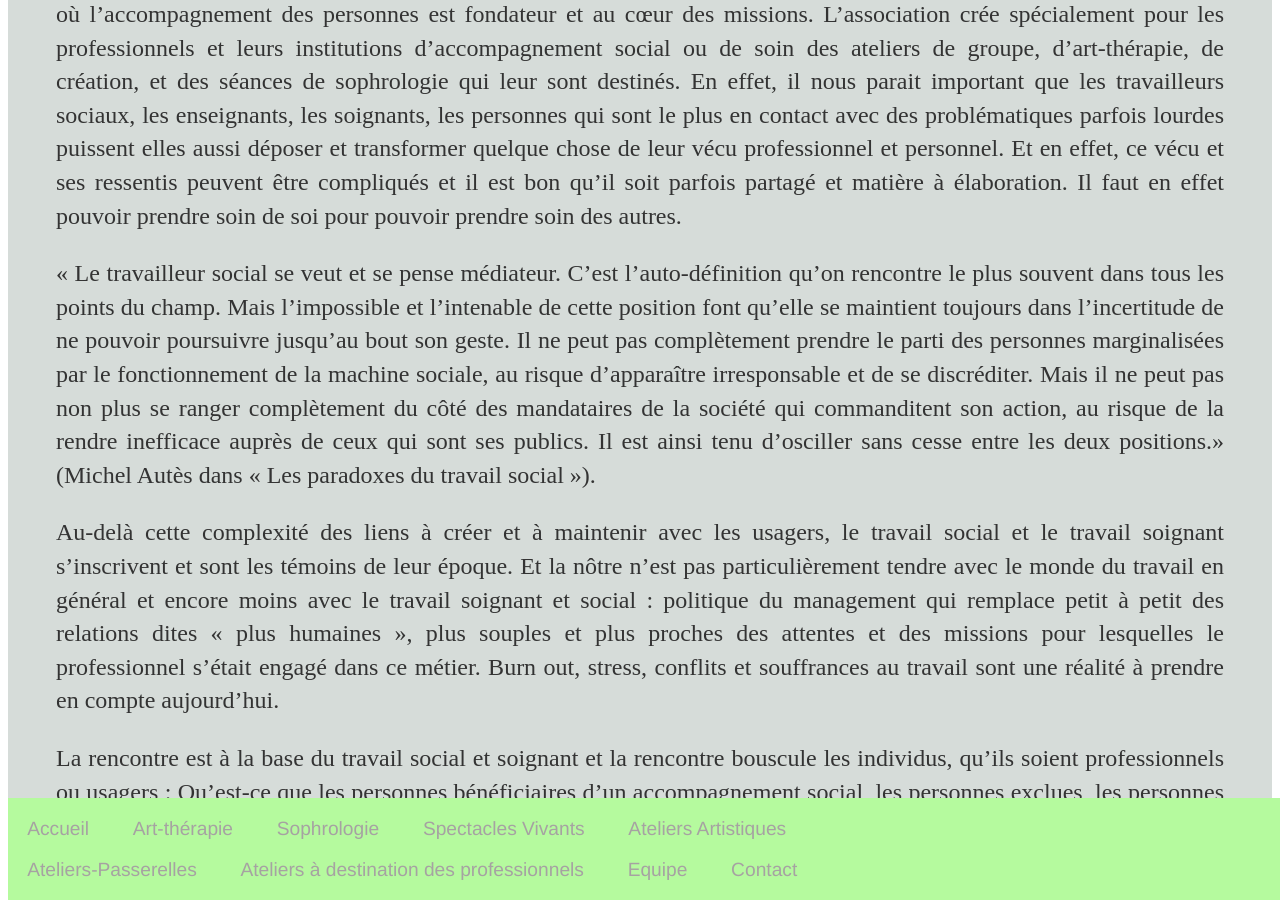
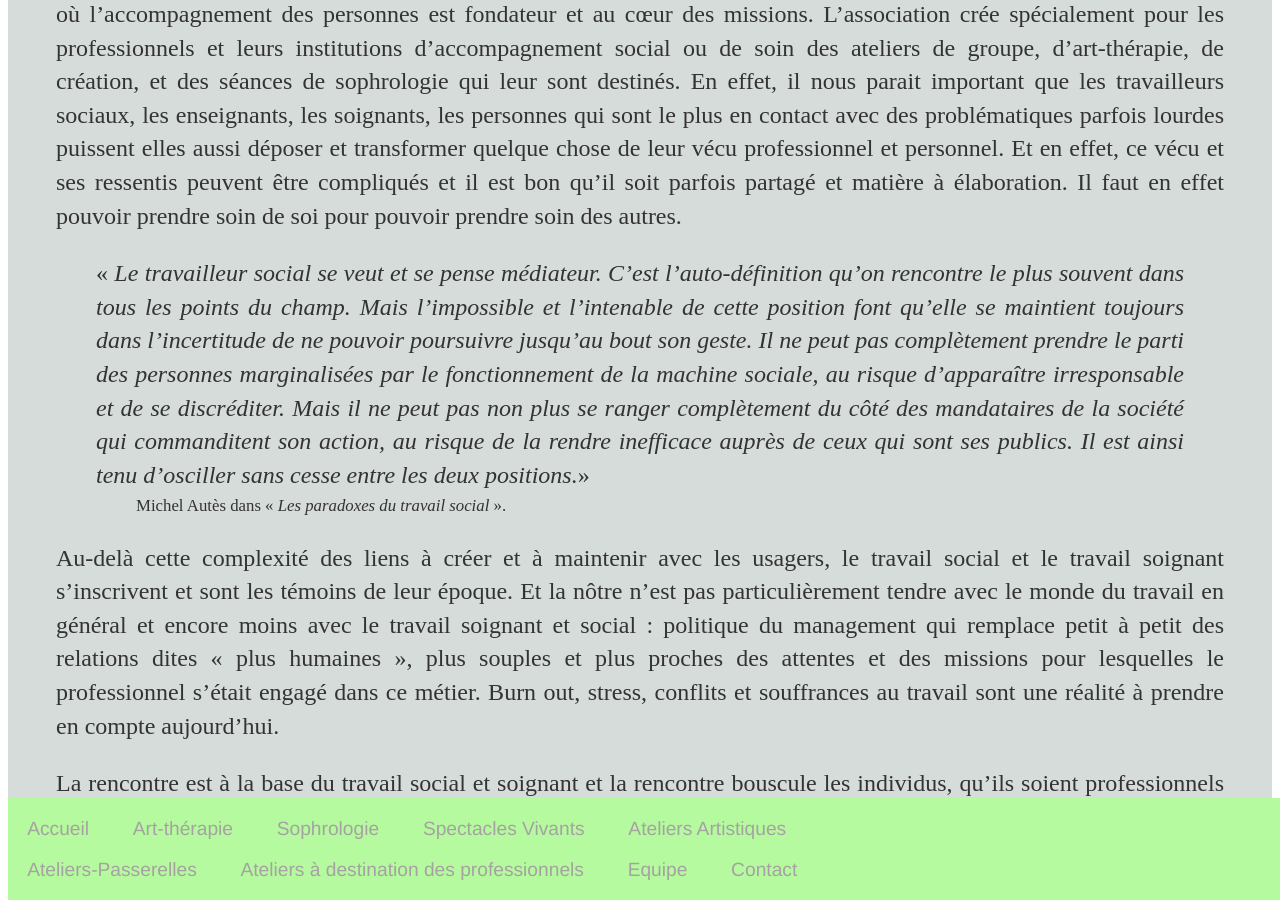
Before and after one commit to leshnik/revertouthaut, a Jekyll site: the page built from ateliers-pour-professionnels.md, in a window 1280 px wide and 900 px high, scrolled down 501 px. Built offline with Jekyll 4.4.1, drawn with Linux system fonts in a browser that asks for light colours; our own code applies the rules of GitHub Pages for plain Markdown files.

Commit message:
Make citation formatted as elsewhere

```diff
--- a/ateliers-pour-professionnels.md
+++ b/ateliers-pour-professionnels.md
@@ -2,7 +2,10 @@
 
 *Rêver tout haut*{:.rever-typog} s’intéresse au monde du travail, et plus particulièrement au travail social, au travail soignant, à tout travail où l’accompagnement des personnes est fondateur et au cœur des missions.  L’association crée spécialement pour  les professionnels et leurs institutions d’accompagnement social ou de soin des ateliers de groupe, d’art-thérapie, de création, et des séances de sophrologie qui leur sont destinés. En effet, il nous parait important que les travailleurs sociaux, les enseignants, les soignants, les personnes qui sont le plus en contact avec des problématiques parfois lourdes puissent elles aussi déposer et transformer quelque chose de leur vécu professionnel et personnel. Et en effet, ce vécu et ses ressentis peuvent être compliqués et il est bon qu’il soit parfois partagé et matière à élaboration. Il faut en effet pouvoir prendre soin de soi pour pouvoir prendre soin des autres.
 
-« Le travailleur social se veut et se pense médiateur. C’est l’auto-définition qu’on rencontre le plus souvent dans tous les points du champ. Mais l’impossible et l’intenable de cette position font qu’elle se maintient toujours dans l’incertitude de ne pouvoir poursuivre jusqu’au bout son geste. Il ne peut pas complètement prendre le parti des personnes marginalisées par le fonctionnement de la machine sociale, au risque d’apparaître irresponsable et de se discréditer. Mais il ne peut pas non plus se ranger complètement du côté des mandataires de la société qui commanditent son action, au risque de la rendre inefficace auprès de ceux qui sont ses publics. Il est ainsi tenu d’osciller sans cesse entre les deux positions.» (Michel Autès dans « Les paradoxes du travail social »).
+> « *Le travailleur social se veut et se pense médiateur. C’est l’auto-définition qu’on rencontre le plus souvent dans tous les points du champ. Mais l’impossible et l’intenable de cette position font qu’elle se maintient toujours dans l’incertitude de ne pouvoir poursuivre jusqu’au bout son geste. Il ne peut pas complètement prendre le parti des personnes marginalisées par le fonctionnement de la machine sociale, au risque d’apparaître irresponsable et de se discréditer. Mais il ne peut pas non plus se ranger complètement du côté des mandataires de la société qui commanditent son action, au risque de la rendre inefficace auprès de ceux qui sont ses publics. Il est ainsi tenu d’osciller sans cesse entre les deux positions.*»
+
+>> Michel Autès dans « *Les paradoxes du travail social* ».
+{:.cite}
 
 Au-delà cette complexité des liens à créer et à maintenir avec les usagers, le travail social et le travail soignant s’inscrivent et sont les témoins de leur époque. Et la nôtre n’est pas particulièrement tendre avec le monde du travail en général et encore moins avec le travail soignant et social : politique du management qui remplace petit à petit des relations dites « plus humaines », plus souples et plus proches des attentes et des missions pour lesquelles le professionnel s’était engagé dans ce métier. Burn out, stress, conflits et souffrances au travail sont une réalité à prendre en compte aujourd’hui.
 
```
